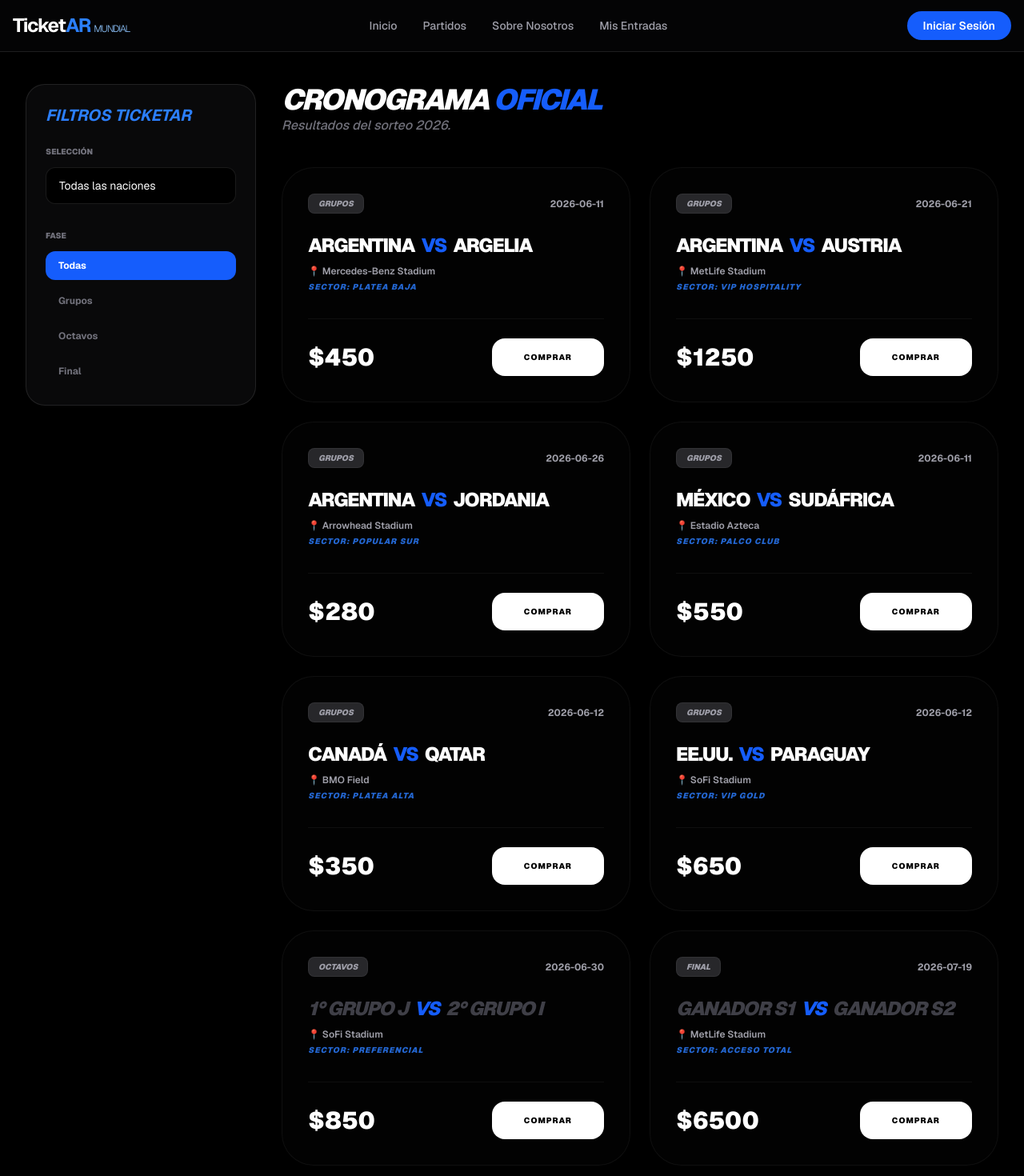
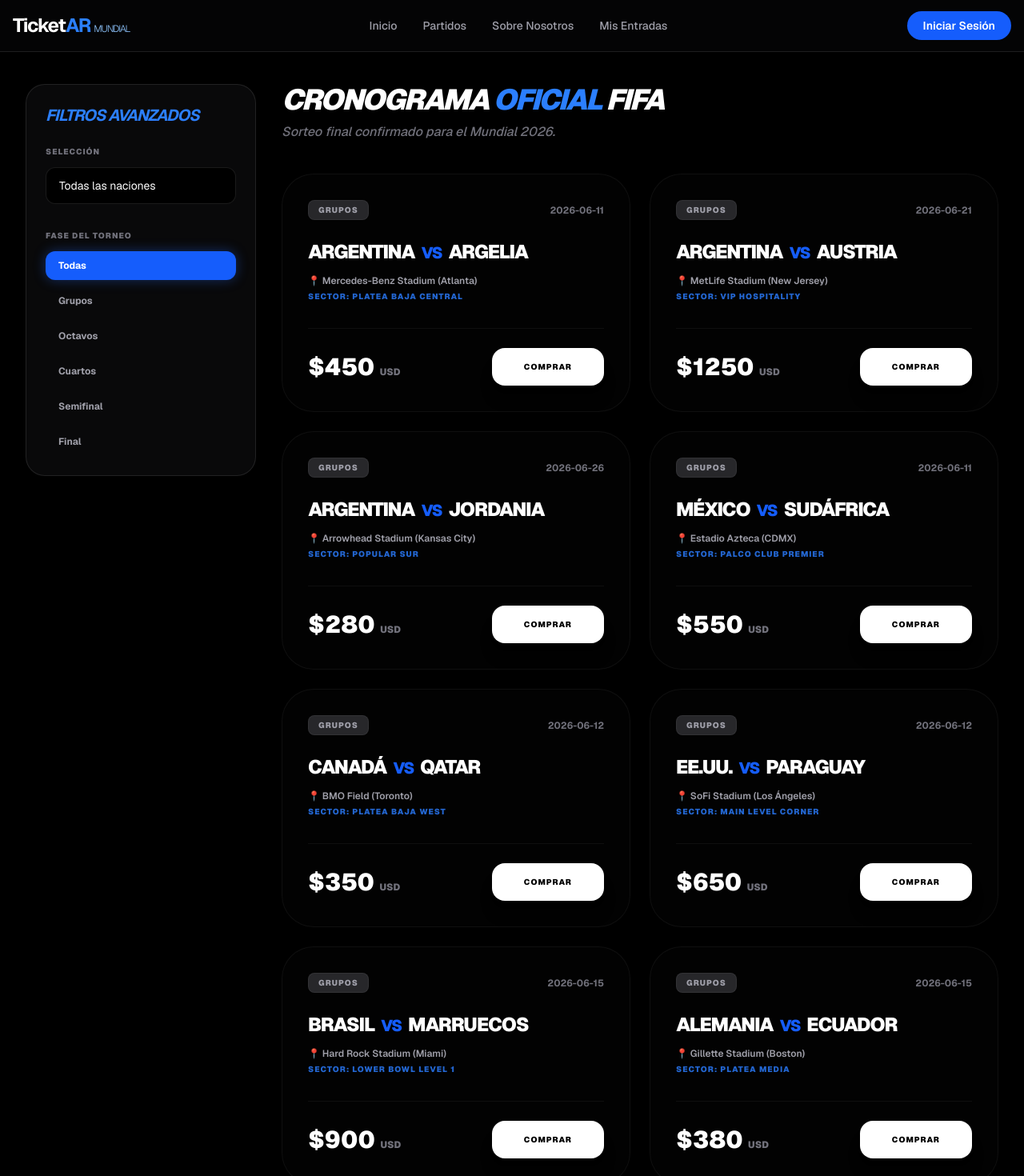
Before and after one commit to JuanmaInv/TicketAR---Mundial---UCP---2026-, a Next.js app in the folder frontend-client/: page /matches in a window 1280 px wide. Shown: the top 1470 px of the page at 80% size. Built offline with nearby package versions, Linux system fonts and the light colour scheme.

Commit message:
feat: actualizar lista de selecciones y partidos con detalles según el cronograma oficial del Mundial 2026

```diff
--- a/frontend-client/app/matches/page.tsx
+++ b/frontend-client/app/matches/page.tsx
@@ -2,54 +2,69 @@
 
 import { useState } from "react";
 
-// Definimos la interfaz para que TypeScript no tire error en el renderizado
-interface Match {
-  id: number;
-  teamA: string;
-  teamB: string;
-  phase: string;
-  date: string;
-  hour: string;
-  stadium: string;
-  sector: string;
-  price: number;
-  defined: boolean;
-}
-
-// 1. LISTA DE SELECCIONES (Sincronizada con tu cronograma)
+// 1. LAS 48 SELECCIONES SEGÚN EL CRONOGRAMA DE LA IMAGEN
 const SELECCIONES_2026 = [
-  "Argentina", "Argelia", "Austria", "Jordania",
-  "México", "Sudáfrica", "Corea del Sur", "Republica checa",
-  "Canadá", "Bosnia", "Qatar", "Suiza",
-  "Brasil", "Marruecos", "Haití", "Escocia",
-  "EE.UU.", "Paraguay", "Australia", "Turquia",
-  "Alemania", "Curazao", "Costa de Marfil", "Ecuador",
-  "Holanda", "Japón", "Túnez", "Bélgica",
-  "Egipto", "Irán", "Nueva Zelanda", "España",
-  "Cabo Verde", "Arabia Saudita", "Uruguay", "Francia",
-  "Senegal", "Noruega", "Portugal", "Uzbekistán",
-  "Colombia", "Inglaterra", "Croacia", "Ghana", "Panamá"
+  "Argentina", "Argelia", "Austria", "Jordania", // Grupo J
+  "México", "Sudáfrica", "Corea del Sur", "Republica Checa", // Grupo A
+  "Canadá", "Bosnia", "Qatar", "Suiza", // Grupo B
+  "Brasil", "Marruecos", "Haití", "Escocia", // Grupo C
+  "EE.UU.", "Paraguay", "Australia", "Turquia", // Grupo D
+  "Alemania", "Curazao", "Costa de Marfil", "Ecuador", // Grupo E
+  "Holanda", "Japón", "Suecia", "Túnez", // Grupo F
+  "Bélgica", "Egipto", "Irán", "Nueva Zelanda", // Grupo G
+  "España", "Cabo Verde", "Arabia Saudita", "Uruguay", // Grupo H
+  "Francia", "Senegal", "Irak", "Noruega", // Grupo I
+  "Portugal", "RD del congo", "Uzbekistán", "Colombia", // Grupo K
+  "Inglaterra", "Croacia", "Ghana", "Panamá" // Grupo L
 ].sort();
 
-// 2. PARTIDOS (IDs únicos y sintaxis corregida)
-const ALL_MATCHES: Match[] = [
-  { id: 1, teamA: "Argentina", teamB: "Argelia", phase: "Grupos", date: "2026-06-11", hour: "21:00", stadium: "Mercedes-Benz Stadium", sector: "Platea Baja", price: 450, defined: true },
-  { id: 2, teamA: "Argentina", teamB: "Austria", phase: "Grupos", date: "2026-06-21", hour: "18:00", stadium: "MetLife Stadium", sector: "VIP Hospitality", price: 1250, defined: true },
-  { id: 3, teamA: "Argentina", teamB: "Jordania", phase: "Grupos", date: "2026-06-26", hour: "20:00", stadium: "Arrowhead Stadium", sector: "Popular Sur", price: 280, defined: true },
-  { id: 4, teamA: "México", teamB: "Sudáfrica", phase: "Grupos", date: "2026-06-11", hour: "17:00", stadium: "Estadio Azteca", sector: "Palco Club", price: 550, defined: true },
-  { id: 5, teamA: "Canadá", teamB: "Qatar", phase: "Grupos", date: "2026-06-12", hour: "20:00", stadium: "BMO Field", sector: "Platea Alta", price: 350, defined: true },
-  { id: 6, teamA: "EE.UU.", teamB: "Paraguay", phase: "Grupos", date: "2026-06-12", hour: "19:00", stadium: "SoFi Stadium", sector: "VIP Gold", price: 650, defined: true },
-  { id: 7, teamA: "1° Grupo J", teamB: "2° Grupo I", phase: "Octavos", date: "2026-06-30", hour: "21:00", stadium: "SoFi Stadium", sector: "Preferencial", price: 850, defined: false },
-  { id: 8, teamA: "Ganador S1", teamB: "Ganador S2", phase: "Final", date: "2026-07-19", hour: "19:00", stadium: "MetLife Stadium", sector: "Acceso Total", price: 6500, defined: false }
+// 2. MOCK DE PARTIDOS SEGÚN EL CRONOGRAMA DE LA IMAGEN
+const ALL_MATCHES = [
+  // --- GRUPO J: EL CAMINO DE ARGENTINA (OFICIAL SEGÚN IMAGEN) ---
+  { id: 1, teamA: "Argentina", teamB: "Argelia", phase: "Grupos", date: "2026-06-11", stadium: "Mercedes-Benz Stadium (Atlanta)", sector: "Platea Baja Central", price: 450, defined: true },
+  { id: 2, teamA: "Argentina", teamB: "Austria", phase: "Grupos", date: "2026-06-21", stadium: "MetLife Stadium (New Jersey)", sector: "VIP Hospitality", price: 1250, defined: true },
+  { id: 3, teamA: "Argentina", teamB: "Jordania", phase: "Grupos", date: "2026-06-26", stadium: "Arrowhead Stadium (Kansas City)", sector: "Popular Sur", price: 280, defined: true },
+
+  // --- PARTIDOS DE ANFITRIONES Y OTROS GRUPOS (SEGÚN IMAGEN) ---
+  { id: 4, teamA: "México", teamB: "Sudáfrica", phase: "Grupos", date: "2026-06-11", stadium: "Estadio Azteca (CDMX)", sector: "Palco Club Premier", price: 550, defined: true },
+  { id: 5, teamA: "Canadá", teamB: "Qatar", phase: "Grupos", date: "2026-06-12", stadium: "BMO Field (Toronto)", sector: "Platea Baja West", price: 350, defined: true },
+  { id: 6, teamA: "EE.UU.", teamB: "Paraguay", phase: "Grupos", date: "2026-06-12", stadium: "SoFi Stadium (Los Ángeles)", sector: "Main Level Corner", price: 650, defined: true },
+  { id: 7, teamA: "Brasil", teamB: "Marruecos", phase: "Grupos", date: "2026-06-15", stadium: "Hard Rock Stadium (Miami)", sector: "Lower Bowl Level 1", price: 900, defined: true },
+  { id: 8, teamA: "Alemania", teamB: "Ecuador", phase: "Grupos", date: "2026-06-15", stadium: "Gillette Stadium (Boston)", sector: "Platea Media", price: 380, defined: true },
+  { id: 9, teamA: "Holanda", teamB: "Japón", phase: "Grupos", date: "2026-06-16", stadium: "Levi's Stadium", sector: "Categoría 1", price: 420, defined: true },
+  { id: 10, teamA: "Bélgica", teamB: "Nueva Zelanda", phase: "Grupos", date: "2026-06-17", stadium: "NRG Stadium (Houston)", sector: "General Norte", price: 250, defined: true },
+  { id: 11, teamA: "España", teamB: "Uruguay", phase: "Grupos", date: "2026-06-16", stadium: "Lincoln Financial Field", sector: "Codo Preferencial", price: 480, defined: true },
+  { id: 12, teamA: "Francia", teamB: "Senegal", phase: "Grupos", date: "2026-06-18", stadium: "Lumen Field", sector: "Platea Alta East", price: 500, defined: true },
+  { id: 13, teamA: "Portugal", teamB: "Colombia", phase: "Grupos", date: "2026-06-20", stadium: "AT&T Stadium (Dallas)", sector: "Categoría 2", price: 600, defined: true },
+  { id: 14, teamA: "Inglaterra", teamB: "Croacia", phase: "Grupos", date: "2026-06-21", stadium: "MetLife Stadium", sector: "Platea Baja", price: 700, defined: true },
+
+  // Asegurando el resto de selecciones de la imagen
+  { id: 15, teamA: "Corea del Sur", teamB: "UEFA Playoff D", phase: "Grupos", date: "2026-06-13", stadium: "BC Place", sector: "General", price: 150, defined: true },
+  { id: 16, teamA: "Suiza", teamB: "UEFA Playoff A", phase: "Grupos", date: "2026-06-14", stadium: "Arrowhead Stadium", sector: "Categoría 3", price: 180, defined: true },
+  { id: 17, teamA: "Haití", teamB: "Escocia", phase: "Grupos", date: "2026-06-16", stadium: "Hard Rock Stadium", sector: "Popular", price: 120, defined: true },
+  { id: 18, teamA: "Australia", teamB: "UEFA Playoff C", phase: "Grupos", date: "2026-06-17", stadium: "SoFi Stadium", sector: "General", price: 200, defined: true },
+  { id: 19, teamA: "Curazao", teamB: "Costa de Marfil", phase: "Grupos", date: "2026-06-19", stadium: "NRG Stadium", sector: "Platea Alta", price: 140, defined: true },
+  { id: 20, teamA: "UEFA Playoff B", teamB: "Túnez", phase: "Grupos", date: "2026-06-20", stadium: "BMO Field", sector: "General", price: 130, defined: true },
+  { id: 21, teamA: "Egipto", teamB: "Irán", phase: "Grupos", date: "2026-06-22", stadium: "Gillette Stadium", sector: "Codo", price: 210, defined: true },
+  { id: 22, teamA: "Cabo Verde", teamB: "Arabia Saudita", phase: "Grupos", date: "2026-06-23", stadium: "Levi's Stadium", sector: "General", price: 110, defined: true },
+  { id: 23, teamA: "Intercontinental 2", teamB: "Noruega", phase: "Grupos", date: "2026-06-24", stadium: "Lumen Field", sector: "Categoría 3", price: 190, defined: true },
+  { id: 24, teamA: "Intercontinental 1", teamB: "Uzbekistán", phase: "Grupos", date: "2026-06-25", stadium: "AT&T Stadium", sector: "Platea Media", price: 160, defined: true },
+  { id: 25, teamA: "Ghana", teamB: "Panamá", phase: "Grupos", date: "2026-06-26", stadium: "Rice-Eccles Stadium", sector: "Popular", price: 140, defined: true },
+
+  // --- ELIMINATORIAS (DATOS OFICIALES FIFA) ---
+  { id: 101, teamA: "1° Grupo J", teamB: "2° Grupo I", phase: "Octavos", date: "2026-06-30", stadium: "SoFi Stadium (L.A.)", sector: "Platea Preferencial", price: 850, defined: false },
+  { id: 102, teamA: "Ganador R32-1", teamB: "Ganador R32-2", phase: "Cuartos", date: "2026-07-09", stadium: "Gillette Stadium (Boston)", sector: "Categoría 1 Premium", price: 1600, defined: false },
+  { id: 103, teamA: "Ganador Q1", teamB: "Ganador Q2", phase: "Semifinal", date: "2026-07-14", stadium: "AT&T Stadium (Dallas)", sector: "VIP Club Suite", price: 3800, defined: false },
+  { id: 104, teamA: "Ganador Semi 1", teamB: "Ganador Semi 2", phase: "Final", date: "2026-07-19", stadium: "MetLife Stadium (NY/NJ)", sector: "Acceso Total Estadio", price: 6500, defined: false },
 ];
 
 export default function MatchesPage() {
   const [selectedTeam, setSelectedTeam] = useState("Todos");
   const [selectedPhase, setSelectedPhase] = useState("Todas");
 
-  const filteredMatches = ALL_MATCHES.filter((m) => {
-    const matchTeam = selectedTeam === "Todos" || m.teamA === selectedTeam || m.teamB === selectedTeam;
-    const matchPhase = selectedPhase === "Todas" || m.phase === selectedPhase;
+  const filteredMatches = ALL_MATCHES.filter((match) => {
+    const matchTeam = selectedTeam === "Todos" || match.teamA === selectedTeam || match.teamB === selectedTeam;
+    const matchPhase = selectedPhase === "Todas" || match.phase === selectedPhase;
     return matchTeam && matchPhase;
   });
 
@@ -57,34 +72,36 @@
     <main className="min-h-screen bg-black text-white py-10 px-4 md:px-8">
       <div className="max-w-7xl mx-auto flex flex-col md:flex-row gap-8">
 
-        {/* FILTROS */}
+        {/* BARRA LATERAL DE FILTROS */}
         <aside className="w-full md:w-72 space-y-8">
           <div className="glass-panel p-6 rounded-3xl border border-white/10 sticky top-24 bg-zinc-900/40">
-            <h2 className="text-xl font-bold mb-6 text-blue-500 italic uppercase">Filtros TicketAR</h2>
+            <h2 className="text-xl font-bold mb-6 text-blue-500 italic uppercase tracking-tighter">Filtros Avanzados</h2>
 
             <div className="mb-8">
-              <label className="block text-[10px] font-black text-zinc-500 uppercase mb-3">Selección</label>
+              <label className="block text-[10px] font-black text-zinc-500 uppercase mb-3 tracking-widest">Selección</label>
               <select
                 onChange={(e) => setSelectedTeam(e.target.value)}
-                className="w-full bg-black border border-white/10 rounded-xl px-4 py-3 text-sm focus:ring-2 focus:ring-blue-600 outline-none appearance-none"
+                className="w-full bg-black border border-white/10 rounded-xl px-4 py-3 text-sm focus:ring-2 focus:ring-blue-600 outline-none transition-all appearance-none"
               >
                 <option value="Todos">Todas las naciones</option>
-                {SELECCIONES_2026.map(t => <option key={t} value={t}>{t}</option>)}
+                {SELECCIONES_2026.map(team => (
+                  <option key={team} value={team}>{team}</option>
+                ))}
               </select>
             </div>
 
             <div>
-              <label className="block text-[10px] font-black text-zinc-500 uppercase mb-3">Fase</label>
-              <div className="flex flex-col gap-2">
-                {["Todas", "Grupos", "Octavos", "Final"].map(p => (
+              <label className="block text-[10px] font-black text-zinc-500 uppercase mb-3 tracking-widest">Fase del Torneo</label>
+              <div className="grid grid-cols-1 gap-2">
+                {["Todas", "Grupos", "Octavos", "Cuartos", "Semifinal", "Final"].map((phase) => (
                   <button
-                    key={p}
-                    onClick={() => setSelectedPhase(p)}
+                    key={phase}
+                    onClick={() => setSelectedPhase(phase)}
                     className={`text-left px-4 py-2.5 rounded-xl text-xs font-bold transition-all ${
-                      selectedPhase === p ? "bg-blue-600 text-white" : "text-zinc-500 hover:bg-white/5"
+                      selectedPhase === phase ? "bg-blue-600 text-white shadow-[0_0_15px_rgba(37,99,235,0.4)]" : "text-zinc-400 hover:bg-white/5"
                     }`}
                   >
-                    {p}
+                    {phase}
                   </button>
                 ))}
               </div>
@@ -92,36 +109,43 @@
           </div>
         </aside>
 
-        {/* LISTADO */}
+        {/* LISTADO DE PARTIDOS */}
         <section className="flex-1">
-          <header className="mb-10">
-            <h1 className="text-4xl font-black italic uppercase tracking-tighter">Cronograma <span className="text-blue-600">Oficial</span></h1>
-            <p className="text-zinc-500 font-medium italic italic">Resultados del sorteo 2026.</p>
-          </header>
+          <div className="mb-10">
+            <h1 className="text-4xl font-black italic mb-2 tracking-tighter uppercase">Cronograma <span className="text-blue-500">Oficial</span> FIFA</h1>
+            <p className="text-zinc-500 font-medium italic">Sorteo final confirmado para el Mundial 2026.</p>
+          </div>
 
           <div className="grid grid-cols-1 xl:grid-cols-2 gap-6">
             {filteredMatches.map((match) => (
-              <div key={match.id} className="group glass-panel p-8 rounded-[2.5rem] border border-white/5 bg-zinc-900/10 hover:border-blue-600/40 transition-all duration-500">
+              <div key={match.id} className="group glass-panel p-8 rounded-[2.5rem] border border-white/5 hover:border-blue-600/40 transition-all duration-500 bg-zinc-900/10">
                 <div className="flex justify-between items-center mb-6">
-                  <span className="px-3 py-1 bg-zinc-800 text-zinc-400 text-[10px] font-black uppercase rounded-lg border border-white/5 italic">
+                  <span className="px-3 py-1 bg-zinc-800 text-zinc-400 text-[10px] font-black uppercase tracking-widest rounded-lg border border-white/5">
                     {match.phase}
                   </span>
-                  <span className="text-zinc-400 text-xs font-bold">{match.date}</span>
+                  <span className="text-zinc-500 text-xs font-bold">{match.date}</span>
                 </div>
 
-                <div className="mb-8">
-                  <h3 className={`text-2xl font-black tracking-tighter uppercase ${!match.defined ? 'text-zinc-700 italic' : 'text-white'}`}>
-                    {match.teamA} <span className="text-blue-600 mx-1">VS</span> {match.teamB}
-                  </h3>
+                <div className="flex flex-col gap-1 mb-8">
+                  {match.defined ? (
+                    <h3 className="text-2xl font-black tracking-tighter uppercase">
+                      {match.teamA} <span className="text-blue-600 mx-1 text-xl">VS</span> {match.teamB}
+                    </h3>
+                  ) : (
+                    <div className="space-y-1">
+                      <h3 className="text-2xl font-black tracking-tighter text-zinc-600 italic uppercase">Por definir</h3>
+                      <p className="text-[10px] text-blue-400 font-black uppercase tracking-widest">{match.teamA} vs {match.teamB}</p>
+                    </div>
+                  )}
                   <div className="mt-2">
                     <p className="text-zinc-400 text-xs font-semibold">📍 {match.stadium}</p>
-                    <p className="text-blue-500/80 text-[10px] font-black uppercase mt-1 italic tracking-widest">Sector: {match.sector}</p>
+                    <p className="text-blue-500/80 text-[10px] font-black uppercase tracking-widest mt-1">Sector: {match.sector}</p>
                   </div>
                 </div>
 
                 <div className="flex justify-between items-center pt-6 border-t border-white/5">
-                  <p className="text-3xl font-black text-white">${match.price}</p>
-                  <button className="bg-white text-black px-10 py-4 rounded-2xl font-black text-[10px] uppercase tracking-widest hover:bg-blue-600 hover:text-white transition-all transform group-hover:scale-105">
+                  <p className="text-3xl font-black text-white">${match.price} <span className="text-xs text-zinc-500">USD</span></p>
+                  <button className="bg-white text-black px-10 py-4 rounded-2xl font-black text-[10px] uppercase tracking-widest hover:bg-blue-600 hover:text-white transition-all transform group-hover:scale-105 shadow-xl">
                     Comprar
                   </button>
                 </div>
```
